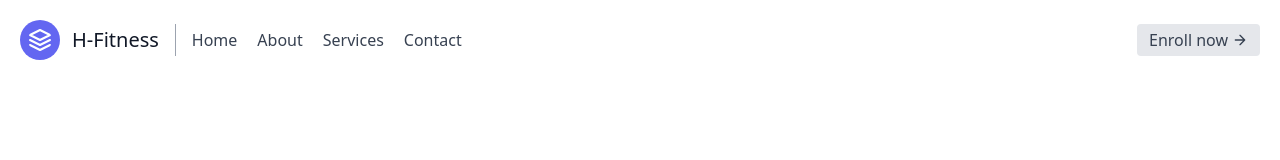
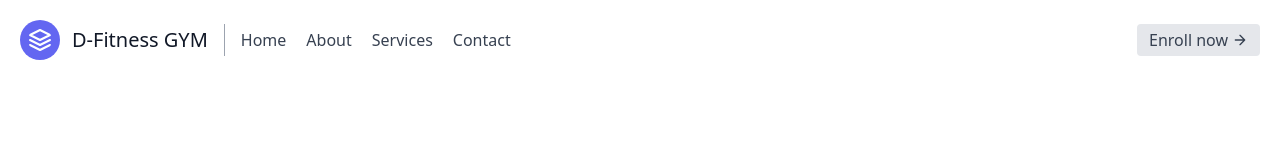
Before and after one commit to Dipesh-Saw/dipeshsaw.github.io, a plain HTML site: page index.html in a window 1280 px wide. Shown: the top 160 px of the page. Drawn offline with nearby package versions, Linux system fonts and the light colour scheme.

Commit message:
Initial commit

```diff
--- a/index.html
+++ b/index.html
@@ -17,7 +17,7 @@
                     viewBox="0 0 24 24">
                     <path d="M12 2L2 7l10 5 10-5-10-5zM2 17l10 5 10-5M2 12l10 5 10-5"></path>
                 </svg>
-                <span class="ml-3 text-xl">H-Fitness</span>
+                <span class="ml-3 text-xl">D-Fitness GYM</span>
             </a>
             <nav
                 class="md:mr-auto md:ml-4 md:py-1 md:pl-4 md:border-l md:border-gray-400	flex flex-wrap items-center text-base justify-center">
```
